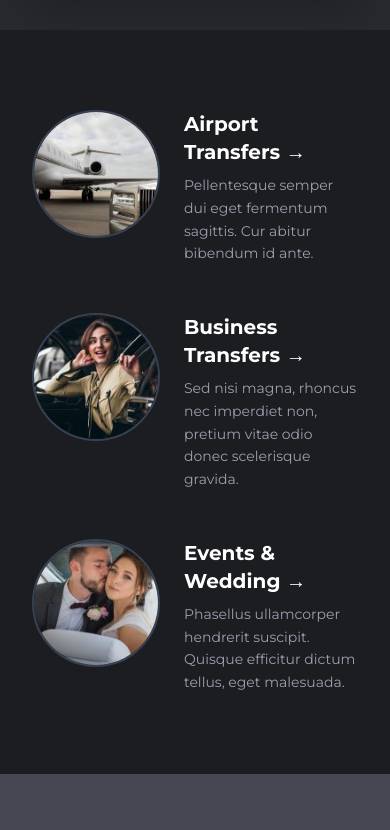
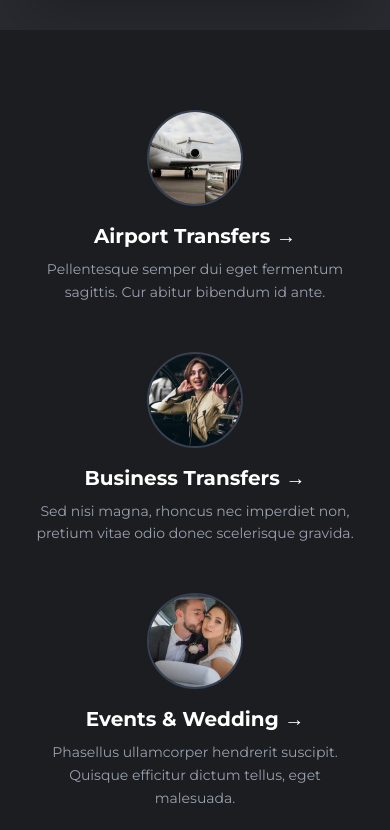
Before and after one commit to ablimo24x7/ablimo_project, a Next.js app: page / in a window 390 px wide. Shown: the part 814-1644 px from the top of the page. Built offline with nearby package versions, Linux system fonts and the light colour scheme.

Commit message:
Refactor ServicesSection layout for improved responsiveness and styling

```diff
--- a/src/components/ServicesSection.tsx
+++ b/src/components/ServicesSection.tsx
@@ -29,8 +29,8 @@ export default function ServicesSection() {
     <section className="bg-[#1c1d21] py-20 px-8">
       <div className="max-w-6xl mx-auto grid grid-cols-1 md:grid-cols-3 gap-12">
         {services.map((service) => (
-          <div key={service.title} className="flex gap-6 items-start">
-            <div className="w-32 h-32 rounded-full overflow-hidden flex-shrink-0 border-2 border-gray-700">
+          <div key={service.title} className="flex flex-col sm:flex-row gap-4 sm:gap-6 items-center text-center sm:text-left">
+            <div className="w-24 h-24 sm:w-32 sm:h-32 rounded-full overflow-hidden flex-shrink-0 border-2 border-gray-700">
               <Image
                 src={service.image}
                 alt={service.alt}
@@ -40,7 +40,7 @@ export default function ServicesSection() {
               />
             </div>
             <div className="flex flex-col gap-2">
-              <h3 className="text-white font-bold text-xl flex items-center gap-2 cursor-pointer hover:text-gray-300">
+              <h3 className="text-white font-bold text-xl flex items-center justify-center sm:justify-start gap-2 cursor-pointer hover:text-gray-300">
                 {service.title} &rarr;
               </h3>
               <p className="text-gray-400 text-sm leading-relaxed">
```
